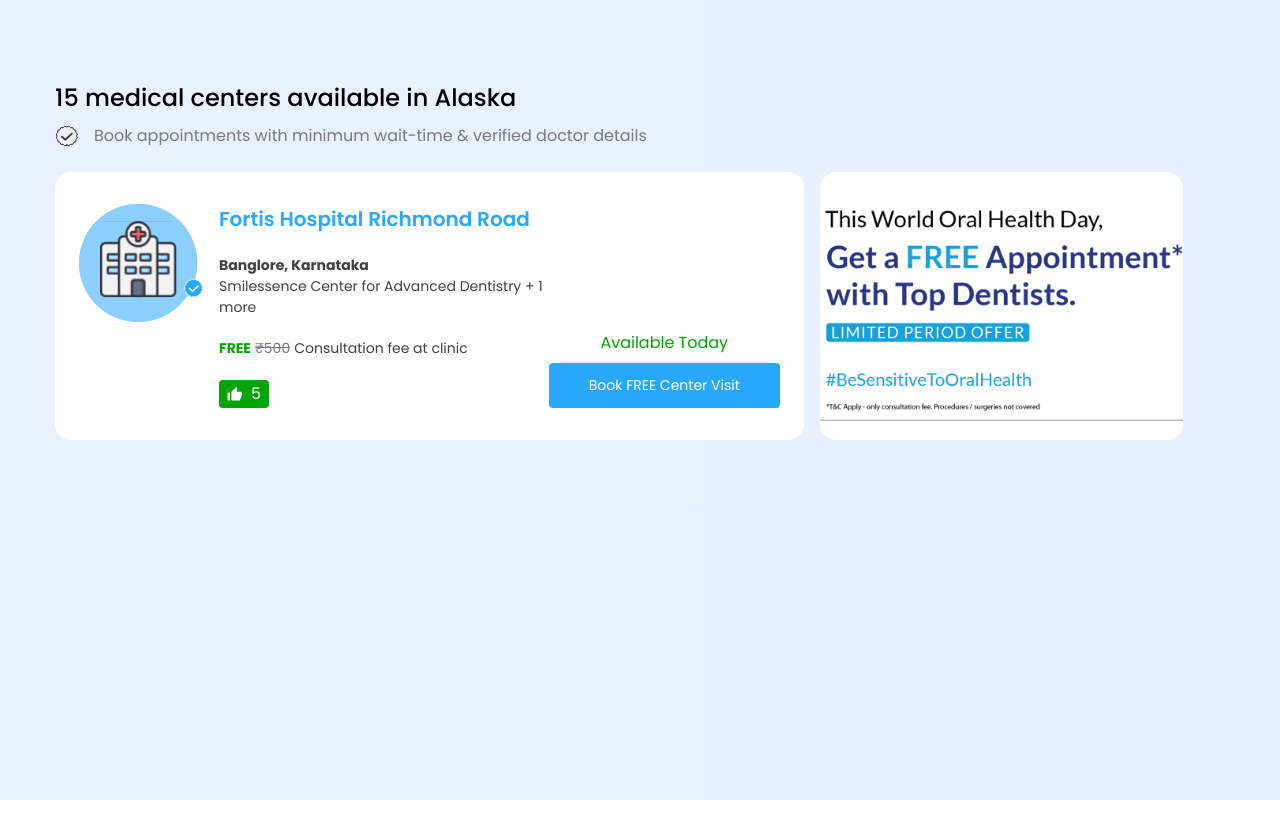
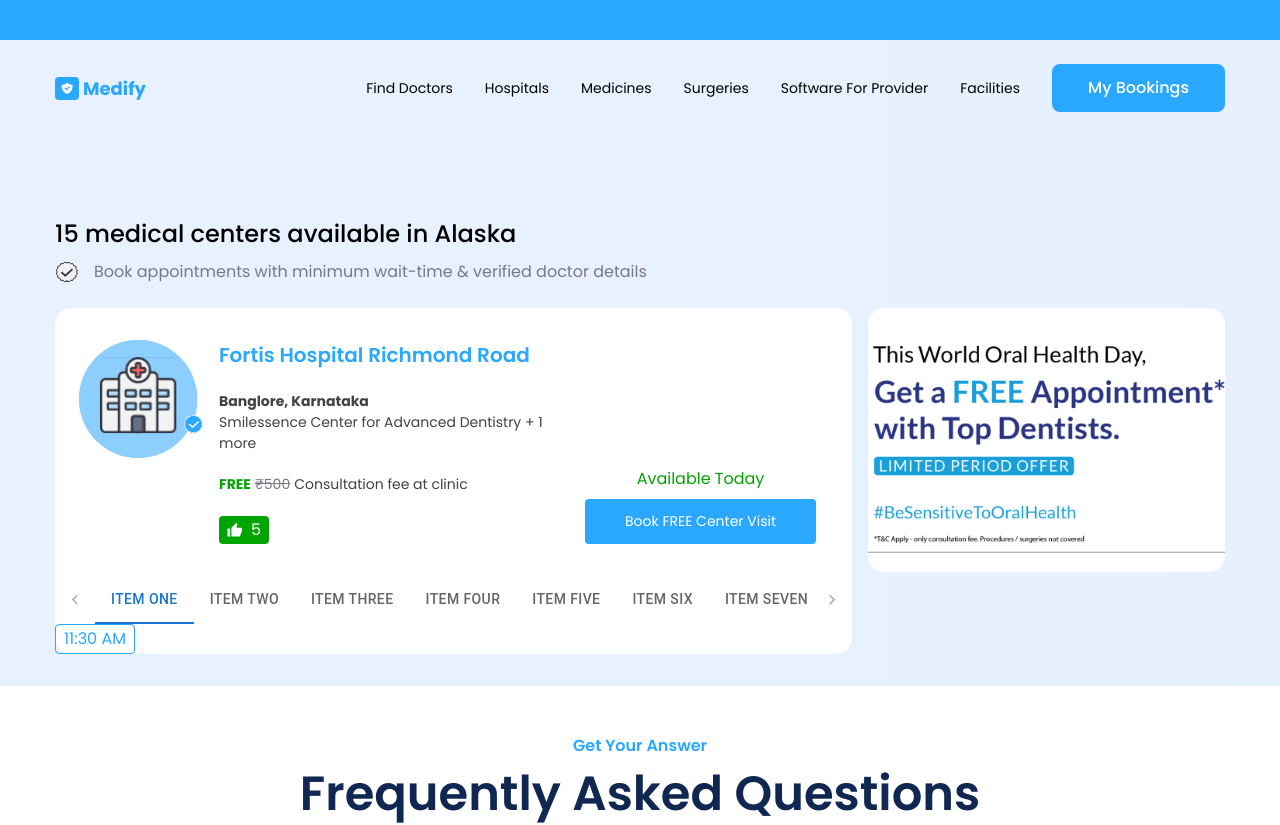
Before and after one commit to abhay8696/medify, a React (Vite) app: page / in a window 1280 px wide. Shown: the top 825 px of the page. Before the commit the page ends 800 px from the top, so only its background shows below. Built offline with nearby package versions, Linux system fonts and the light colour scheme.

Commit message:
created Slots.jsx and TabPanel.jsx components and installed @mui libraries

```diff
--- a/package.json
+++ b/package.json
@@ -10,6 +10,9 @@
     "preview": "vite preview"
   },
   "dependencies": {
+    "@emotion/react": "^11.11.4",
+    "@emotion/styled": "^11.11.5",
+    "@mui/material": "^5.15.15",
     "react": "^18.2.0",
     "react-dom": "^18.2.0"
   },
--- a/src/App.jsx
+++ b/src/App.jsx
@@ -16,24 +16,24 @@ import MainFooter from './components/MainFooter/MainFooter'
 import SearchResults from './components/SearchResults/SearchResults'
 
 function App() {
-  const [count, setCount] = useState(0)
+  const [bookings, setBookings] = useState({})
 
   return (
     <>
       <div className='App'>
-        {/* <AppTop />
+        <AppTop />
         <Navbar />
-        <Hero />
+        {/* <Hero />
         <CardHolder type="offers" classForMargin={"CardHolder-offers"}/>
         <Specialization />
         <CardHolder type="persons"/>
         <PatientCaring />
         <Blogs />
-        <Families />
+        <Families /> */}
+        <SearchResults bookings={bookings}/>
         <FAQ />
         <Download />
-        <MainFooter /> */}
-        <SearchResults />
+        <MainFooter />
       </div>
     </>
   )
--- a/src/components/Button/Button.css
+++ b/src/components/Button/Button.css
@@ -78,3 +78,9 @@
 .smallButton img{
     max-width: 16px;
 }
+
+.transperantBlueButton{
+    border: 1px solid var(--primary);
+    color: var(--primary);
+    background-color: inherit;
+}
--- a/src/components/ResultCard/ResultCard.css
+++ b/src/components/ResultCard/ResultCard.css
@@ -1,6 +1,11 @@
+
+.ResultCardWrapper{
+    background-color: var(--color-white);
+    max-width: 95vw;
+    border-radius: 1rem;
+}
 
 .ResultCard{
-    background-color: var(--color-white);
     padding: 32px 24px;
     border-radius: 1rem;
     display: flex;
@@ -120,6 +125,9 @@
 }
 
 @media screen and (max-width: 600px){
+    .ResultCardWrapper{
+        border-radius: 0.75rem;
+    }
     .ResultCard{
         padding: 24px 20px;
         border-radius: 0.75rem;
--- a/src/components/ResultCard/ResultCard.jsx
+++ b/src/components/ResultCard/ResultCard.jsx
@@ -1,4 +1,4 @@
-import React from 'react';
+import React, { useState } from 'react';
 //styles
 import "./ResultCard.css";
 //assets
@@ -6,14 +6,29 @@ import hospitalImg from "../../assets/hospitalCircle.svg";
 import likeIcon from "../../assets/like.svg";
 //components
 import Button from '../Button/Button';
+import Slots from '../Slots/Slots';
 
 const resultCardHead = "Fortis Hospital Richmond Road";
 const resultLocation = "Banglore, Karnataka";
 const resultCardSubtext = "Smilessence Center for Advanced Dentistry + 1";
 const resultCardOffer = "Consultation fee at clinic";
-const ResultCard = () => {
+const ResultCard = props => {
+    //props
+    const { bookings } = props;
+    //states
+    const [dateTime, setDateTime] = useState(undefined);
+    const [slotsON, setSlotsON] = useState(false);
+    //functions
+    const handleCardClick = () => setSlotsON(!slotsON);
+    const handleButton = () => {
+        if(!slotsON) return setSlotsON(true);
+    }
+
+
     return (
-        <div className='ResultCard'>
+
+        <div className='ResultCardWrapper'>
+            <div className='ResultCard' onClick={handleCardClick}>
                 <div className='resultCardImageWrapper'>
                     <img src={hospitalImg} alt="hospital icon" />
                 </div>
@@ -34,9 +49,11 @@ const ResultCard = () => {
                     </div>
                     <div className='resultContent-right'>
                         <span className='available'>Available Today</span>
-                    <Button buttonClass={"longButton"} text={"Book FREE Center Visit"}/>
+                        <Button clickFuntion={handleButton} buttonClass={"longButton"} text={"Book FREE Center Visit"}/>
                     </div>
                 </div>
+            </div>
+            <Slots />
         </div>
     );
 };
--- a/src/components/SearchResults/SearchResults.css
+++ b/src/components/SearchResults/SearchResults.css
@@ -4,6 +4,7 @@
 }
 .resultsBody{
     padding-top: 5rem;
+    padding-bottom: 2rem;
     margin-left: auto;
     margin-right: auto;
 
--- a/src/components/SearchResults/SearchResults.jsx
+++ b/src/components/SearchResults/SearchResults.jsx
@@ -9,7 +9,9 @@ import ResultCard from '../ResultCard/ResultCard';
 
 const headline = "15 medical centers available in Alaska";
 const subText = "Book appointments with minimum wait-time & verified doctor details";
-const SearchResults = () => {
+const SearchResults = props => {
+    //props
+    const { bookings } = props;
     return (
         <div className='SearchResults'>
             <div className='commonContainer resultsBody'>
@@ -22,7 +24,7 @@ const SearchResults = () => {
                 </div>
                 <div className='cardAndSensodyne'>
                     <aside className='resultCardsArray'>
-                        <ResultCard />
+                        <ResultCard bookings={bookings}/>
                     </aside>
                     <aside className='sensodyne'></aside>
                 </div>
--- /dev/null
+++ b/src/components/Slots/Slots.jsx
@@ -0,0 +1,69 @@
+import React from 'react';
+import Tabs, { tabsClasses } from '@mui/material/Tabs';
+import Tab from '@mui/material/Tab';
+
+// //styles
+import "./Slots.css";
+//components
+import TabPanel from '../TabPanel/TabPanel';
+
+
+
+const Slots = () => {
+    const [value, setValue] = React.useState(0);
+
+    const handleChange = (event, newValue) => {
+        setValue(newValue);
+    };
+
+    return (
+        <>
+        <Tabs
+            value={value}
+            onChange={handleChange}
+            variant="scrollable"
+            scrollButtons
+            aria-label="visible arrows tabs example"
+            sx={{
+            [`& .${tabsClasses.scrollButtons}`]: {
+                '&.Mui-disabled': { opacity: 0.3 },
+            },
+            }}
+        >
+            <Tab label="Item One" />
+            <Tab label="Item Two" />
+            <Tab label="Item Three" />
+            <Tab label="Item Four" />
+            <Tab label="Item Five" />
+            <Tab label="Item Six" />
+            <Tab label="Item Seven" />npm install --save react-swipeable-views
+        </Tabs>
+        <div>
+            <TabPanel value={value} index={0} >
+            Item One
+            </TabPanel>
+            <TabPanel value={value} index={1} >
+            Item Two
+            </TabPanel>
+            <TabPanel value={value} index={2} >
+            Item Three
+            </TabPanel>
+            <TabPanel value={value} index={3} >
+            Item Four
+            </TabPanel>
+            <TabPanel value={value} index={4} >
+            Item Five
+            </TabPanel>
+            <TabPanel value={value} index={5} >
+            Item Six
+            </TabPanel>
+            <TabPanel value={value} index={6} >
+            Item Seven
+            </TabPanel>
+        </div>
+        </>
+    );
+}
+
+
+export default Slots;
--- /dev/null
+++ b/src/components/TabPanel/TabPanel.jsx
@@ -0,0 +1,28 @@
+import React from 'react';
+//styles
+import "./TabPanel.css"
+import Button from '../Button/Button';
+
+
+
+
+const TabPanel = props => {
+    //props
+    const { children, value, index, ...other } = props;
+
+    return (
+      <div
+        role="tabpanel"
+        hidden={value !== index}
+        id={`full-width-tabpanel-${index}`}
+        aria-labelledby={`full-width-tab-${index}`}
+        {...other}
+      >
+        {value === index && (
+          <Button text={"11:30 AM"} buttonClass={"smallButton transperantBlueButton"}/>
+        )}
+      </div>
+    );
+};
+
+export default TabPanel;
```
Also changed, not shown: src/components/Slots/Slots.css (added), src/components/TabPanel/TabPanel.css (added), 1 other file (tests, documents, lock files or other folders). Lines whose indentation alone changed are shown as unchanged.
